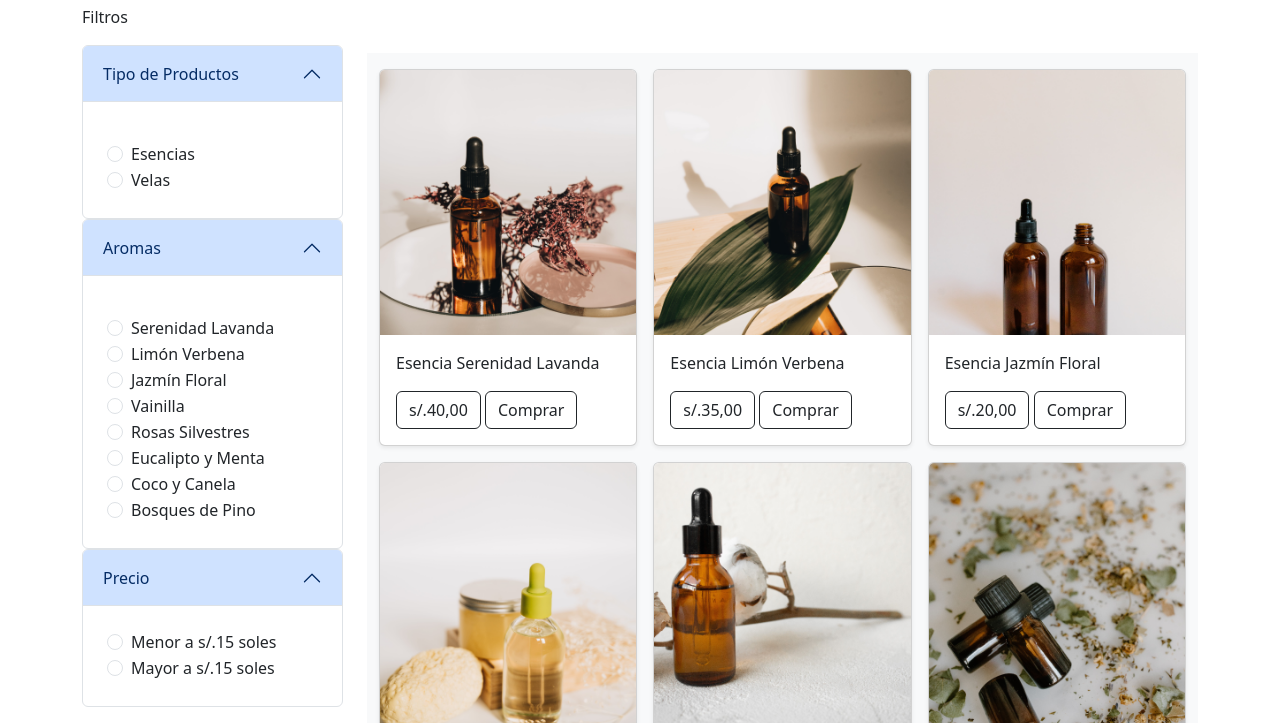
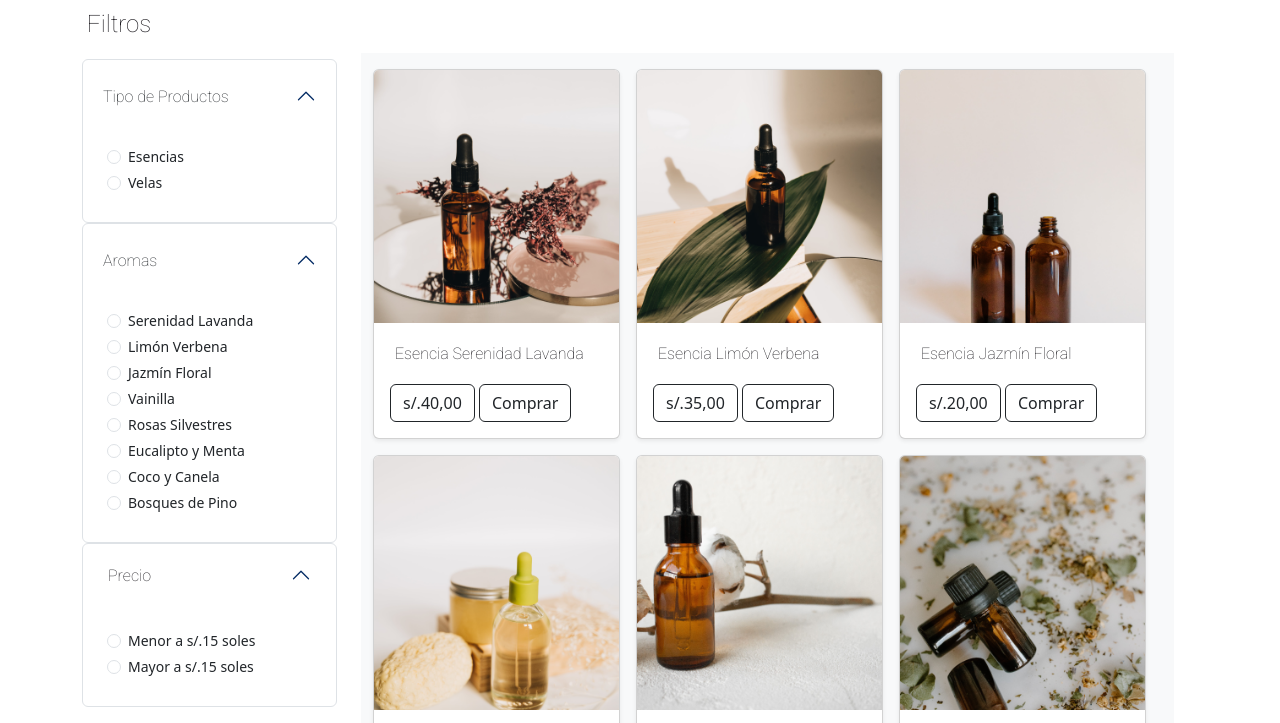
Before and after one commit to Fiammali/Lumina-web, a plain HTML site: page pages/productos/productos-principal.html in a window 1280 px wide. Shown: the part 225-948 px from the top of the page. Drawn offline with nearby package versions, Linux system fonts and the light colour scheme; files that its build step writes are made by us from their sources; a web font is replaced by a local one.

Commit message:
actualización final

```diff
--- a/pages/productos/productos-principal.html
+++ b/pages/productos/productos-principal.html
@@ -3,7 +3,7 @@
   <head>
     <meta charset="utf-8">
     <meta name="viewport" content="width=device-width, initial-scale=1">
-    <link rel="stylesheet" href="../../index.html">
+    <link rel="stylesheet" href="../../css/estilos.css">
     <link rel="stylesheet" href="https://cdnjs.cloudflare.com/ajax/libs/font-awesome/6.0.0/css/all.min.css">
     <link rel="stylesheet" href="bootstrap-5.3.2-dist/css/bootstrap.min.css">
     <link href="https://cdn.jsdelivr.net/npm/bootstrap@5.3.2/dist/css/bootstrap.min.css" rel="stylesheet" integrity="sha384-T3c6CoIi6uLrA9TneNEoa7RxnatzjcDSCmG1MXxSR1GAsXEV/Dwwykc2MPK8M2HN" crossorigin="anonymous">
```
